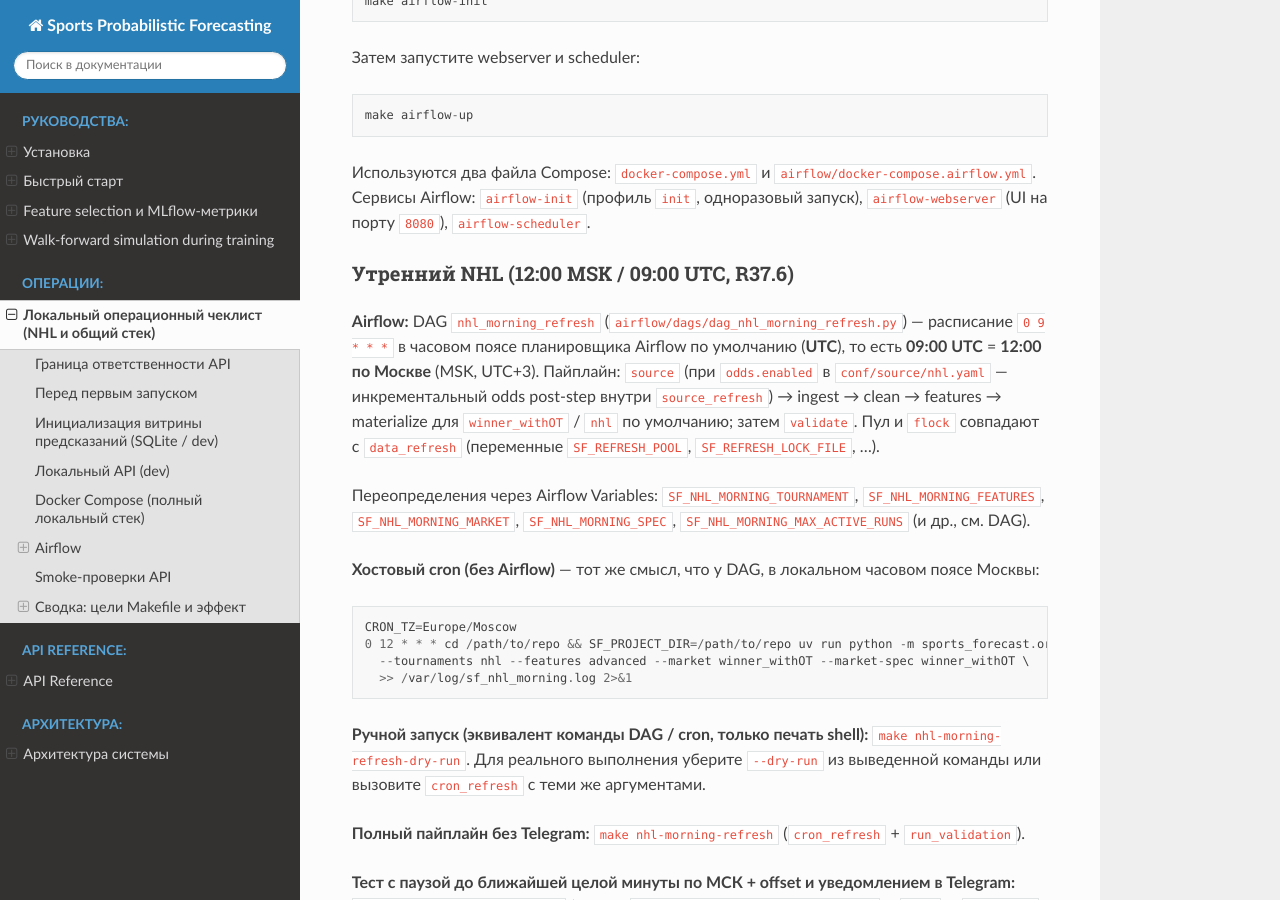
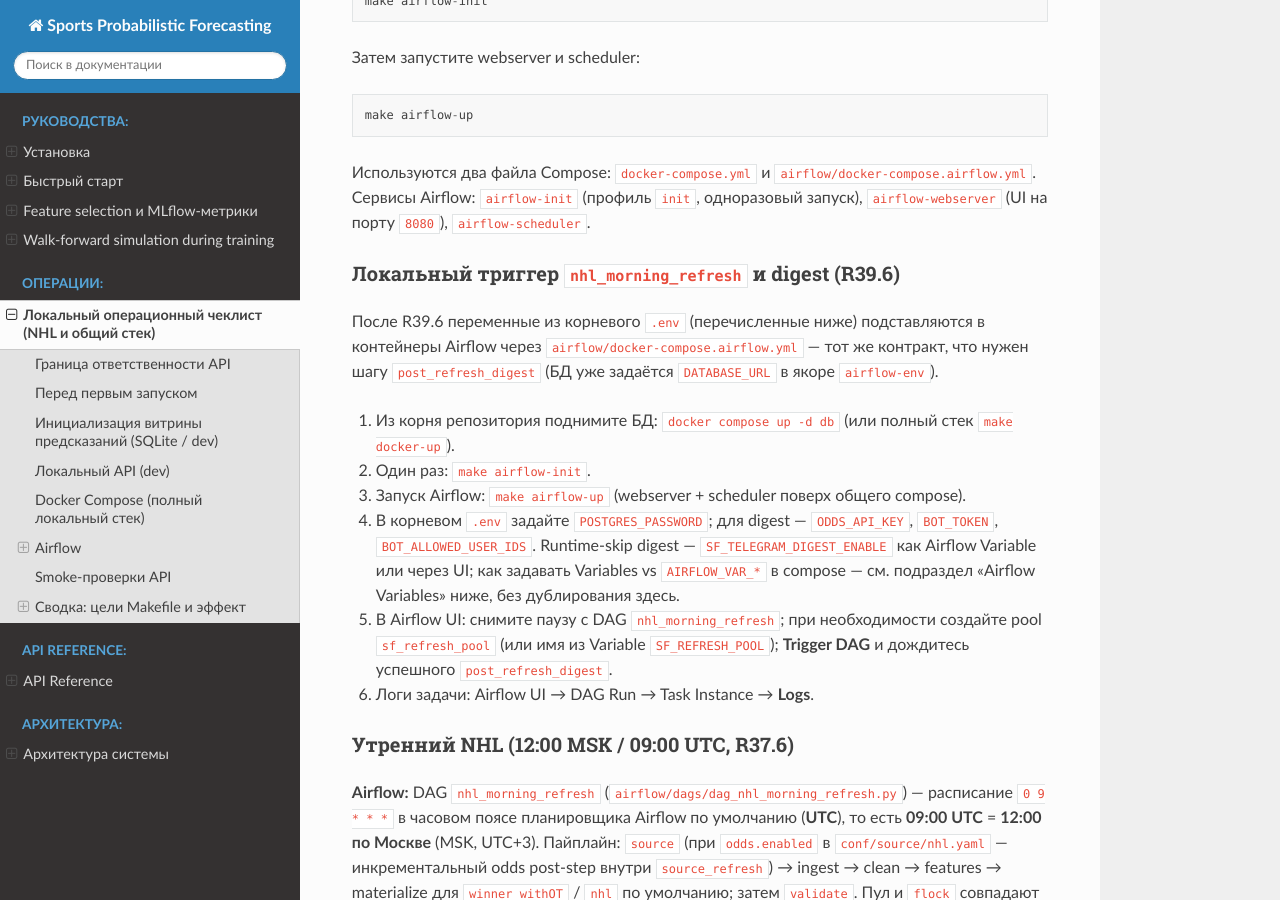
Before and after one commit to Xieveer/sports-probabilistic-forecasting, a Sphinx documentation site: the page built from docs/source/nhl_local_operations.rst, in a window 1280 px wide and 900 px high, scrolled down 2368 px. Built offline with Sphinx 7.4.7 and the Read the Docs theme 3.1.0, drawn with Linux system fonts in a browser that asks for light colours; some of the changed text lies outside the part shown.

Commit message:
chore(R39.6): pass digest secrets to Airflow compose and document local trigger
Co-authored-by: Cursor <cursoragent@cursor.com>

```diff
--- a/docs/source/nhl_local_operations.rst
+++ b/docs/source/nhl_local_operations.rst
@@ -93,6 +93,25 @@ Airflow
 Используются два файла Compose: ``docker-compose.yml`` и ``airflow/docker-compose.airflow.yml``.
 Сервисы Airflow: ``airflow-init`` (профиль ``init``, одноразовый запуск), ``airflow-webserver``
 (UI на порту ``8080``), ``airflow-scheduler``.
+
+Локальный триггер ``nhl_morning_refresh`` и digest (R39.6)
+~~~~~~~~~~~~~~~~~~~~~~~~~~~~~~~~~~~~~~~~~~~~~~~~~~~~~~~~~~~~
+
+После R39.6 переменные из корневого ``.env`` (перечисленные ниже) подставляются в контейнеры
+Airflow через ``airflow/docker-compose.airflow.yml`` — тот же контракт, что нужен шагу
+``post_refresh_digest`` (БД уже задаётся ``DATABASE_URL`` в якоре ``airflow-env``).
+
+#. Из корня репозитория поднимите БД: ``docker compose up -d db`` (или полный стек ``make docker-up``).
+#. Один раз: ``make airflow-init``.
+#. Запуск Airflow: ``make airflow-up`` (webserver + scheduler поверх общего compose).
+#. В корневом ``.env`` задайте ``POSTGRES_PASSWORD``; для digest — ``ODDS_API_KEY``,
+   ``BOT_TOKEN``, ``BOT_ALLOWED_USER_IDS``. Runtime-skip digest — ``SF_TELEGRAM_DIGEST_ENABLE``
+   как Airflow Variable или через UI; как задавать Variables vs ``AIRFLOW_VAR_*`` в compose —
+   см. подраздел «Airflow Variables» ниже, без дублирования здесь.
+#. В Airflow UI: снимите паузу с DAG ``nhl_morning_refresh``; при необходимости создайте pool
+   ``sf_refresh_pool`` (или имя из Variable ``SF_REFRESH_POOL``); **Trigger DAG** и дождитесь
+   успешного ``post_refresh_digest``.
+#. Логи задачи: Airflow UI → DAG Run → Task Instance → **Logs**.
 
 Утренний NHL (12:00 MSK / 09:00 UTC, R37.6)
 ~~~~~~~~~~~~~~~~~~~~~~~~~~~~~~~~~~~~~~~~~~
@@ -294,9 +313,10 @@ Airflow Variables: ``nhl_morning_refresh`` и ``data_refresh``
    * - ``MLFLOW_TRACKING_URI``
      - Worker / Airflow-контур (в compose — ``http://mlflow:5000``).
 
-В шаблоне ``airflow/docker-compose.airflow.yml`` сейчас **не** пробрасываются ``ODDS_API_KEY`` и
-``BOT_*`` из хостового ``.env``. После внедрения digest (R39.5/R39.6) для полного parity добавьте
-их в ``environment`` блока ``x-airflow-common`` (или подключите ``env_file``), не логируя значения.
+В ``airflow/docker-compose.airflow.yml`` (R39.6) в ``environment`` якоря ``x-airflow-common``
+явно пробрасываются ``ODDS_API_KEY``, ``BOT_TOKEN``, ``BOT_ALLOWED_USER_IDS`` из окружения хоста
+(пустые по умолчанию — ``docker compose config`` не требует обязательного бота). Значения не
+логируйте; секреты — только в ``.env`` / secret store.
 
 Контракт digest в Airflow (R39.4–R39.5)
 ^^^^^^^^^^^^^^^^^^^^^^^^^^^^^^^^^^^^^^^^
```
Also changed, not shown: docs/cursor/refactor/backlog/R39.md (+1 -1 lines), docs/cursor/refactor/done_task/R39.6.md (added, +28 -0 lines), docs/cursor/refactor/todo-refactor.md (+2 -2 lines), 2 other files.
